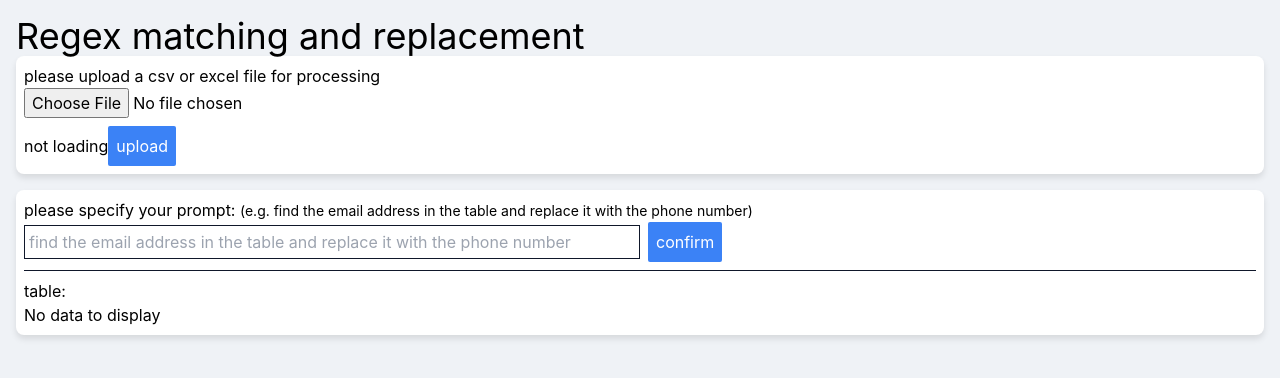
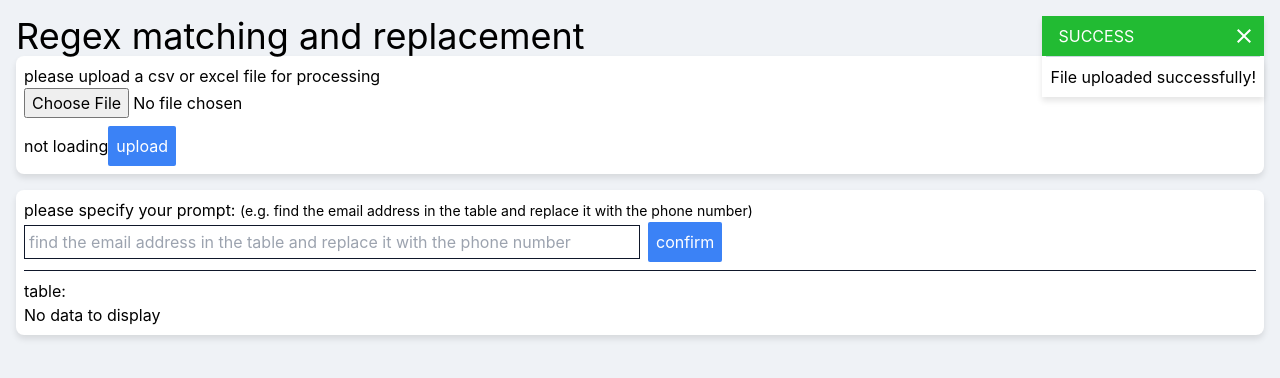
Before and after one commit to Additivemenu/ai-regex-matching-code-test, a React (Create React App) app in the folder react-frontend/: page / in a window 1280 px wide. Both pictures are taken after a click on the button "upload". Shown: the top 378 px of the page. Built offline with nearby package versions, Linux system fonts and the light colour scheme.

Commit message:
feat: added a toast in fe for feedback

```diff
--- a/react-frontend/package.json
+++ b/react-frontend/package.json
@@ -5,6 +5,7 @@
   "dependencies": {
     "@emotion/react": "^11.11.4",
     "@emotion/styled": "^11.11.5",
+    "@mui/icons-material": "^5.16.1",
     "@mui/material": "^5.16.1",
     "@testing-library/jest-dom": "^5.17.0",
     "@testing-library/react": "^13.4.0",
--- a/react-frontend/src/App.tsx
+++ b/react-frontend/src/App.tsx
@@ -1,133 +1,23 @@
-import React, { useState } from "react";
+import { useState } from "react";
 import "./App.css";
 import Card from "./components/wrappers/Card";
-import Button from "./components/buttons/Button";
-import useFileUpload from "./hooks/useUpload";
 import FileResultTable from "./components/FileResultTable";
 import { Data } from "./interfaces/TableData";
-import { updateTableDataRequest } from "./libs/http";
 
-const MOCK_DATA = [
-  {
-    IATA: "ABQ",
-    airport: "Albuquerque International",
-    city: "Albuquerque",
-    state: "NM",
-    country: "USA",
-    latitude: 35.04022222,
-    longitude: -106.6091944,
-  },
-  {
-    IATA: "ANC",
-    airport: "Ted Stevens Anchorage International",
-    city: "Anchorage",
-    state: "AK",
-    country: "USA",
-    latitude: 61.17432028,
-    longitude: -149.9961856,
-  },
-  {
-    IATA: "ATL",
-    airport: "William B Hartsfield-Atlanta Intl",
-    city: "Atlanta",
-    state: "GA",
-    country: "USA",
-    latitude: 33.64044444,
-    longitude: -84.42694444,
-  },
-  {
-    IATA: "AUS",
-    airport: "Austin-Bergstrom International",
-    city: "Austin",
-    state: "TX",
-    country: "USA",
-    latitude: 30.19453278,
-    longitude: -97.66987194,
-  },
-];
+import FileUploadForm from "./components/FileUploadForm";
+import UpdateTableForm from "./components/UpdateTableForm";
 
 function App() {
-  const [isLoading, setIsLoading] = useState<boolean>(false);
-
   const [parsedFileData, setParsedFileData] = useState<Data[]>([]); // ! the data we used to render the table
-  const { selectedFile, uploadStatus, handleFileChange, handleUpload } =
-    useFileUpload(setParsedFileData);
-
-  const handleSubmit = async (event: React.FormEvent) => {
-    event.preventDefault(); // prevent the default refreshing browser behavior on form submit
-
-    setIsLoading(true);
-    // await new Promise((resolve) => setTimeout(resolve, 2000));
-    await handleUpload();
-
-    setIsLoading(false);
-  };
-
-  const handleUpdateTableData = async (event: React.FormEvent) => {
-    event.preventDefault();
-
-    if (parsedFileData.length === 0) {
-      alert("please upload a file first");
-      return;
-    }
-
-    const form = event.target as HTMLFormElement;
-    const userPrompt = (
-      form.elements.namedItem("user-prompt") as HTMLInputElement
-    ).value;
-    // alert(userPrompt);
-    try {
-      await updateTableDataRequest(userPrompt, parsedFileData);
-    } catch (error) {
-      console.error("error: ", error);
-    } finally {
-      form.reset();
-    }
-  };
 
   return (
     <div className="p-4 bg-[#eff2f6]">
       <h1 className="text-4xl ">Regex matching and replacement</h1>
 
-      {/* also need a toast to give feedback after interaction */}
-      <Card className="fileUpload-card">
-        <form onSubmit={handleSubmit}>
-          {/* TODO: encapsulate it as a input field with error prompt */}
-          <div className="mb-2">
-            <label htmlFor="file-upload">
-              please upload a csv or excel file for processing
-            </label>
-            <br />
-            <input
-              id="file-upload"
-              type="file"
-              accept=".csv, .xls, .xlsx"
-              onChange={handleFileChange}
-            />
-          </div>
-          <span> {isLoading ? "isLoading" : "not loading"}</span>
-          <Button isLoading={isLoading}>upload</Button>
-        </form>
-      </Card>
+      <FileUploadForm setParsedFileData={setParsedFileData} />
 
       <Card className="result-card mt-4">
-        <form onSubmit={handleUpdateTableData}>
-          <label htmlFor="user-prompt">
-            please specify your prompt:{" "}
-            <span className="text-sm">
-              (e.g. find the email address in the table and replace it with the
-              phone number)
-            </span>{" "}
-          </label>
-          <br />
-          <input
-            id="user-prompt"
-            type="text"
-            placeholder="find the email address in the table and replace it with the phone number"
-            className="border border-slate-900 p-1 mr-2 w-[50%]"
-          />
-          <Button>confirm</Button>
-        </form>
+        <UpdateTableForm parsedFileData={parsedFileData} />
 
         <div className="h-[1px] bg-slate-900 my-2" />
 
--- a/react-frontend/src/components/FileUploadForm.tsx
+++ b/react-frontend/src/components/FileUploadForm.tsx
@@ -1,7 +1,67 @@
-import React from "react";
+import React, { useState } from "react";
+import Card from "./wrappers/Card";
+import Button from "./buttons/Button";
+import useFileUpload from "../hooks/useUpload";
+import { Data } from "../interfaces/TableData";
+import useToast from "../hooks/useToast";
 
-const FileUploadForm = () => {
-  return <div></div>;
+interface IFileUploadFormProps {
+  setParsedFileData: React.Dispatch<React.SetStateAction<Data[]>>;
+}
+
+const FileUploadForm = ({ setParsedFileData }: IFileUploadFormProps) => {
+  const [isLoading, setIsLoading] = useState<boolean>(false);
+  const { ToastModal, openToast } = useToast();
+
+  // const [parsedFileData, setParsedFileData] = useState<Data[]>([]); // ! the data we used to render the table
+  const { selectedFile, uploadStatus, handleFileChange, handleUpload } =
+    useFileUpload(setParsedFileData);
+
+  const handleSubmit = async (event: React.FormEvent) => {
+    event.preventDefault(); // prevent the default refreshing browser behavior on form submit
+
+    try {
+      setIsLoading(true);
+      await handleUpload();
+
+      openToast({
+        toastMessage: "File uploaded successfully!",
+        toastLevel: "success",
+      });
+    } catch (error) {
+      if (error instanceof Error) {
+        openToast({
+          toastMessage: "Error uploading file: " + error.message,
+          toastLevel: "error",
+        });
+      }
+    } finally {
+      setIsLoading(false);
+    }
+  };
+
+  return (
+    <Card className="fileUpload-card">
+      <form onSubmit={handleSubmit}>
+        {/* TODO: encapsulate it as a input field with error prompt */}
+        <div className="mb-2">
+          <label htmlFor="file-upload">
+            please upload a csv or excel file for processing
+          </label>
+          <br />
+          <input
+            id="file-upload"
+            type="file"
+            accept=".csv, .xls, .xlsx"
+            onChange={handleFileChange}
+          />
+        </div>
+        <span> {isLoading ? "isLoading" : "not loading"}</span>
+        <Button isLoading={isLoading}>upload</Button>
+      </form>
+      <ToastModal />
+    </Card>
+  );
 };
 
 export default FileUploadForm;
--- /dev/null
+++ b/react-frontend/src/components/UpdateTableForm.tsx
@@ -0,0 +1,71 @@
+import React from "react";
+import Button from "./buttons/Button";
+import { Data } from "../interfaces/TableData";
+import { updateTableDataRequest } from "../libs/http";
+import useToast from "../hooks/useToast";
+import { AxiosError } from "axios";
+
+interface IUpdateTableFormProps {
+  parsedFileData: Data[];
+}
+
+const UpdateTableForm = ({ parsedFileData }: IUpdateTableFormProps) => {
+  const { ToastModal, openToast } = useToast();
+
+  const handleUpdateTableData = async (event: React.FormEvent) => {
+    event.preventDefault();
+
+    if (parsedFileData.length === 0) {
+      alert("please upload a file first");
+      return;
+    }
+
+    const form = event.target as HTMLFormElement;
+    const userPrompt = (
+      form.elements.namedItem("user-prompt") as HTMLInputElement
+    ).value;
+    // alert(userPrompt);
+    try {
+      await updateTableDataRequest(userPrompt, parsedFileData);
+
+      openToast({
+        toastMessage: "Table updated successfully!",
+        toastLevel: "success",
+      });
+    } catch (error) {
+        // FIXME: how to display detailed error message?
+      if (error instanceof AxiosError) {
+        console.error("Error updating table:", error);
+        openToast({
+          toastMessage: "Error updating table: " + error.response!.data.detail ?? error.message,
+          toastLevel: "error",
+        });
+      }
+    } finally {
+      form.reset();
+    }
+  };
+
+  return (
+    <form onSubmit={handleUpdateTableData}>
+      <label htmlFor="user-prompt">
+        please specify your prompt:{" "}
+        <span className="text-sm">
+          (e.g. find the email address in the table and replace it with the
+          phone number)
+        </span>{" "}
+      </label>
+      <br />
+      <input
+        id="user-prompt"
+        type="text"
+        placeholder="find the email address in the table and replace it with the phone number"
+        className="border border-slate-900 p-1 mr-2 w-[50%]"
+      />
+      <Button>confirm</Button>
+      <ToastModal />
+    </form>
+  );
+};
+
+export default UpdateTableForm;
--- a/react-frontend/src/components/tables/DivTable.tsx
+++ /dev/null
@@ -1,11 +0,0 @@
-import React from 'react'
-
-const DivTable = () => {
-  return (
-    <div>
-
-    </div>
-  )
-}
-
-export default DivTable
--- a/react-frontend/src/components/tables/DivTableBody.tsx
+++ /dev/null
@@ -1,11 +0,0 @@
-import React from 'react'
-
-const DivTableBody = () => {
-  return (
-    <div>
-
-    </div>
-  )
-}
-
-export default DivTableBody
--- a/react-frontend/src/components/tables/DivTableHeader.tsx
+++ /dev/null
@@ -1,11 +0,0 @@
-import React from 'react'
-
-const DivTableHeader = () => {
-  return (
-    <div>
-
-    </div>
-  )
-}
-
-export default DivTableHeader
--- a/react-frontend/src/components/tables/DivTableRow.tsx
+++ /dev/null
@@ -1,7 +0,0 @@
-import React from "react";
-
-const DivTableRow = () => {
-  return <div></div>;
-};
-
-export default DivTableRow;
--- /dev/null
+++ b/react-frontend/src/hooks/useToast.tsx
@@ -0,0 +1,90 @@
+import { useState, useEffect } from "react";
+
+import CloseIcon from "@mui/icons-material/Close";
+import Card from "../components/wrappers/Card";
+
+const toastColorMap: { [key: string]: string } = {
+  success: "#22bb33",
+  error: "#bb2124",
+};
+
+const useToast = (duration = 60000) => {
+  const [isOpen, setIsOpen] = useState(false);
+  const [message, setMessage] = useState("");
+  const [toastLevel, setToastLevel] = useState("success");
+
+  const openToast = ({
+    toastMessage,
+    toastLevel
+  }: {
+    toastMessage: string;
+    toastLevel: string;
+  }) => {
+    setMessage(toastMessage);
+    setIsOpen(true);
+    setToastLevel(toastLevel);
+  };
+
+  const closeToast = () => {
+    setIsOpen(false);
+  };
+
+  useEffect(() => {
+    // auto close the toast after the duration
+    if (isOpen) {
+      const timer = setTimeout(() => {
+        closeToast();
+      }, duration);
+
+      return () => {
+        clearTimeout(timer);
+      };
+    }
+  }, [isOpen, duration]);
+
+  const getToastColor = () => {
+    return toastColorMap[toastLevel];
+  };
+
+  const ToastModal = () => (
+    <>
+      {isOpen && (
+        <Card
+          className="flex flex-col"
+          style={{
+            top: 16,
+            right: 16,
+            position: "fixed",
+            padding: 0,
+            borderRadius: 0,
+          }}
+        >
+          <div
+            className="flex p-2 justify-between"
+            style={{ backgroundColor: getToastColor() }}
+          >
+            <span className="ml-2 text-white">{toastLevel.toUpperCase()}</span>
+            <CloseIcon
+              sx={{ color: "white" }}
+              className="hover:cursor-pointer"
+              onClick={closeToast}
+            />
+          </div>
+
+          <div className="h-[1px] bg-slate-300 mx-1" />
+
+          <div className="p-2">
+            <p>{message}</p>
+          </div>
+        </Card>
+      )}
+    </>
+  );
+
+  return {
+    openToast,
+    ToastModal,
+  };
+};
+
+export default useToast;
```
Also changed, not shown: 1 other file (tests, documents, lock files or other folders).
